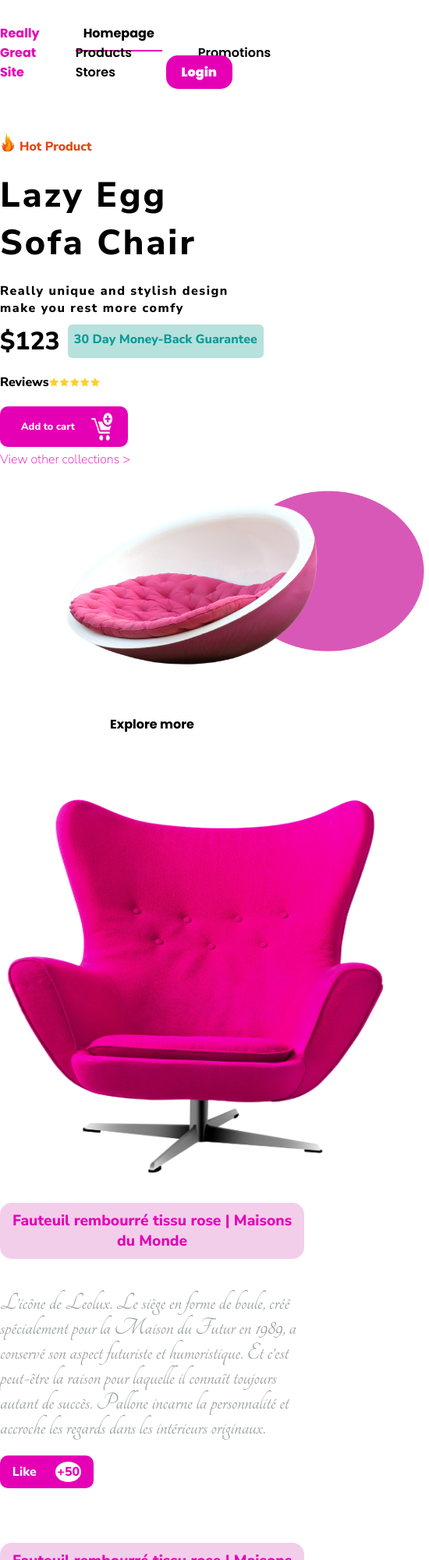
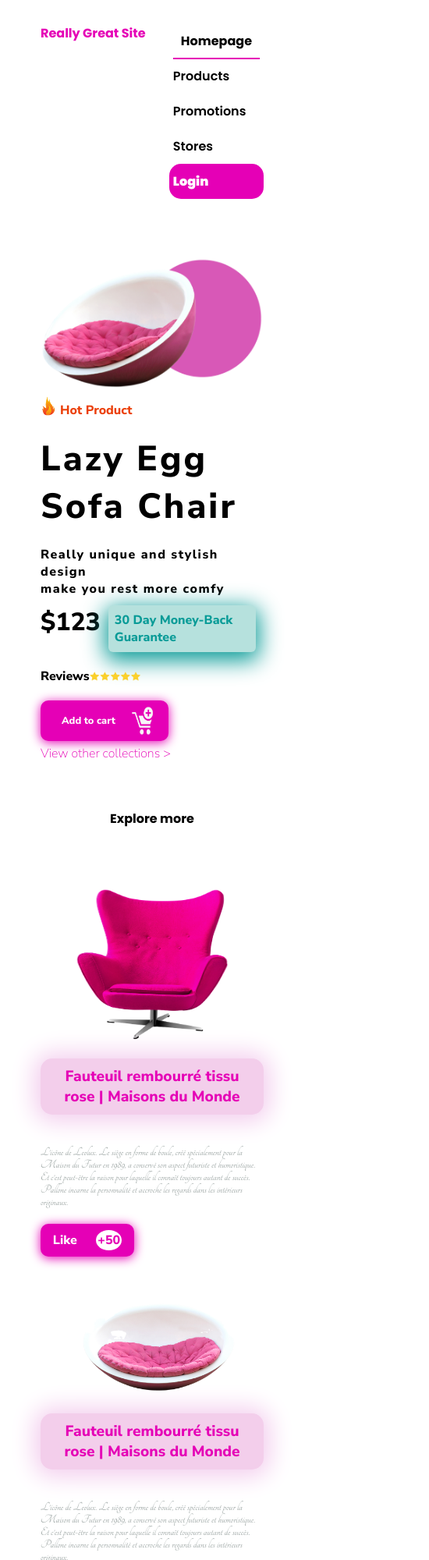
Before and after one commit to Conite002/egg-chairs-website, a plain HTML site: page index.html in a window 390 px wide. Shown: the top 2000 px of the page at 78% size, 550 px wide, since content can reach past the window. Drawn offline with Linux system fonts and the light colour scheme.

Commit message:
interface ok

```diff
--- a/index.html
+++ b/index.html
@@ -7,6 +7,7 @@
     <title>Document</title>
     <link rel="stylesheet" href="style.css">
     <link rel="stylesheet" href="bootstrap/css/bootstrap-grid.min.css">
+    <link rel="stylesheet" href="mediaQuery.css">
 </head>
 <body>
     <div class="container-fluid">
@@ -22,7 +23,8 @@
                 </ul>
             </div>
         </div>
-        <div class="section row">
+        <div class="img1Section section">
+            <div class="row">
                <div class="col-md-4">
                     <div class="hot"><img src="images/img03.png" alt="" srcset=""><h4>Hot product</h4></div>
                     <div class="title">Lazy egg <br> sofa chair</div>
@@ -36,16 +38,18 @@
                     <div class="buy"><span>Add to cart </span><img src="images/img02.png" alt=""></div>
                     <div class="collection">View other collections ></div>
                 </div>
-            <div class="col-md-8">
+                <div class="col-md-8 centerImg">
                     <img class="bgImg" src="images/img01.png" alt="">
                 </div>
+            </div>
+
         </div>
         <div class="row more">
             <div class="">Explore more</div>
         </div>
-        <div class="section">
+        <div class="img2Section section">
             <div class="row">
-                <div class="col-md-7"><img class="bgImg2" src="images/9.png" alt=""></div>
+                <div class="col-md-7 centerImg"><img class="bgImg2" src="images/9.png" alt=""></div>
                 <div class="col-md-5 description">
                     <h3 >Fauteuil rembourré tissu rose | Maisons du Monde</h3>
                     <p>L’icône de Leolux. Le siège en forme de boule, créé spécialement pour la Maison du Futur en 1989, a conservé son aspect futuriste et humoristique. Et c’est peut-être la raison pour laquelle il connaît toujours autant de succès. Pallone incarne la personnalité et accroche les regards dans les intérieurs originaux.</p>
@@ -54,8 +58,9 @@
 
             </div>
         </div>
-        <div class="section">
+        <div class="img3Section section">
             <div class="row section-img2">
+
                 <div class="col-md-5 description">
                     <h3 >Fauteuil rembourré tissu rose | Maisons du Monde</h3>
                     <p>L’icône de Leolux. Le siège en forme de boule, créé spécialement pour la Maison du Futur en 1989, a conservé son aspect futuriste et humoristique. Et c’est peut-être la raison pour laquelle il connaît toujours autant de succès. Pallone incarne la personnalité et accroche les regards dans les intérieurs originaux.</p>
@@ -63,12 +68,13 @@
 
                 </div>
                 <div class="col-md-5 imageCtn"><img class="bgImg3" src="images/8.png" alt=""></div>
+
             </div>
         </div>
         <footer >
             <div class="author">
                 Design by <span class="contact">rom4aric@gmail.com ©  </span>
-                <span class="copyright">Copyright</span>
+                <span class="copyright"></span>
             </div>
 
         </footer>
--- /dev/null
+++ b/mediaQuery.css
@@ -0,0 +1,105 @@
+:root{
+    --margin-item: 0px 20px;
+    --margin-item-min: 0px 5px;
+    --margin-link-min: 0px 5px;
+}
+
+@media (max-width: 1100px) {
+    .navbar-item{
+        margin: 0px;
+    }
+
+    .navbar-link{
+        margin: var(--margin-link-min);
+    }
+}
+
+@media (max-width: 700px) {
+    body{
+        overflow-x: hidden;
+    }
+
+    .img1Section .row{
+        display: flex;
+        flex-direction: column-reverse;
+        justify-content: center;
+    }
+
+    .img3Section .row{
+        display: flex;
+        flex-direction: column-reverse;
+        justify-content: center;
+    }
+
+    .centerImg{
+        justify-items: center;
+    }
+
+    .centerImg{
+        display: flex;
+        justify-content: center;
+    }
+    .section .col-4,.section .col-5{
+        width: 100%;
+    }
+    .navbar-item{
+        display: block;
+    }
+
+    .navbar-link{
+        margin: var(--margin-link-min);
+    }
+
+    .bgImg{
+        width: 100%;
+        margin-top: 20px;
+        transform: scale(1);
+    }
+
+    .bgImg2{
+        margin-top: 20px;
+        height: 200px;
+        width: 200px;
+    }
+
+    .bgImg3{
+        width: 200px;
+        width: 200px;
+        transform: scale(1) translate(50px);
+    }
+
+    .description p{
+        font-size: 1rem;
+    }
+}
+
+@media (max-width: 400px) {
+    body{
+
+    }
+
+    .container-fluid{
+        display: flex;
+        flex-direction: column;
+        justify-content: center;
+    }
+
+    .navbar-item{
+
+    }
+
+    .navbar-link{
+
+    }
+
+    .bgImg{
+    }
+
+    .bgImg2{
+
+    }
+
+    .bgImg3{
+
+    }
+}
--- a/style.css
+++ b/style.css
@@ -140,6 +140,7 @@ font-weight: 100;
     border-radius: 6px;
     color: #089b97;
     font-weight: 600;
+    box-shadow: #089b97 0px 7px 29px 4px;
 }
 
 .start{
@@ -159,6 +160,8 @@ font-weight: 100;
     border-radius: 10px;
     padding: 7px;
     width: 150px;
+    box-shadow: rgb(229 0 182) 0px 2px 14px;
+
 }
 
 .buy>span{
@@ -220,6 +223,11 @@ font-weight: 100;
     background-color: #f3ceeb;
     border-radius: 15px;
     padding: 10px;
+
+
+    /* box-shadow: #f3ceeb 0px 3px 44px; */
+    /* box-shadow: #f3ceeb 0px 4px 16px, #f3ceeb 0px 8px 24px, #f3ceeb 0px 16px 56px; */
+    box-shadow: #F3CEEE 0px 1px 30px 8px;
 }
 
 .description p{
@@ -238,6 +246,9 @@ font-weight: 100;
     text-align: center;
     cursor: pointer;
     border-radius: 10px;
+
+    box-shadow: rgb(229 0 182) 0px 2px 14px;
+    /* box-shadow: #089b97 10px 10px 10px 10px; */
 }
 
 .like span{
@@ -260,10 +271,10 @@ footer{
     justify-content: center;
     align-items: center;
     /* background:#f3ceeb; */
-    background: rgb(255,255,255);
-    background: linear-gradient(209deg, rgba(255,255,255,1) 0%, rgba(238,167,238,1) 22%, rgba(240,213,223,1) 49%, rgba(249,176,220,1) 99%);    margin-top: 100px;
+    background: rgb(217, 203, 203);
+    /* background: linear-gradient(209deg, rgba(255,255,255,1) 0%, rgba(238,167,238,1) 22%, rgba(240,213,223,1) 49%, rgba(249,176,220,1) 99%);    margin-top: 100px; */
     height: 100px;
-    border-radius: 20px;
+    border-radius: 2px;
 }
 
 .author{
```
Lines whose indentation alone changed are shown as unchanged.
